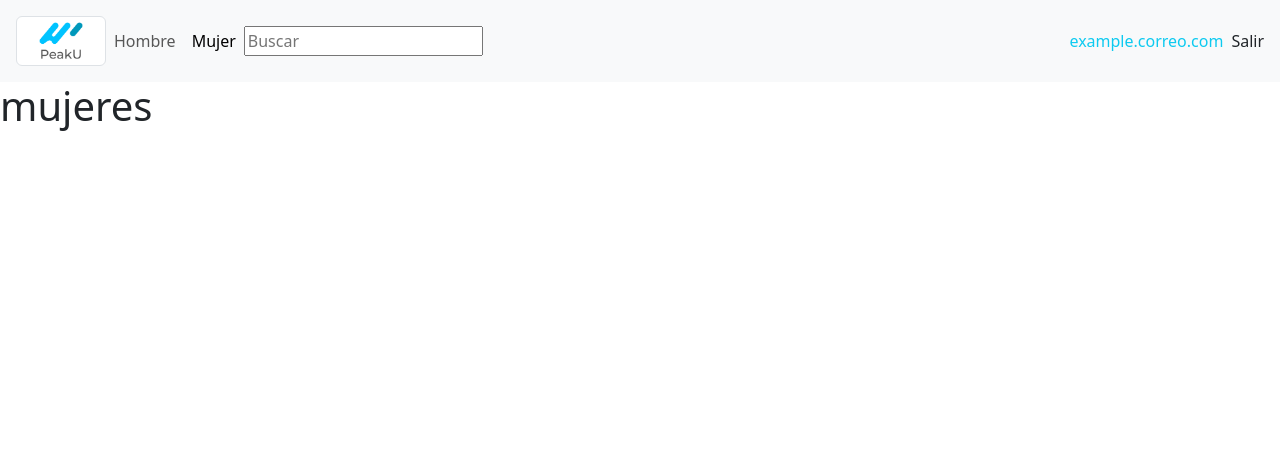
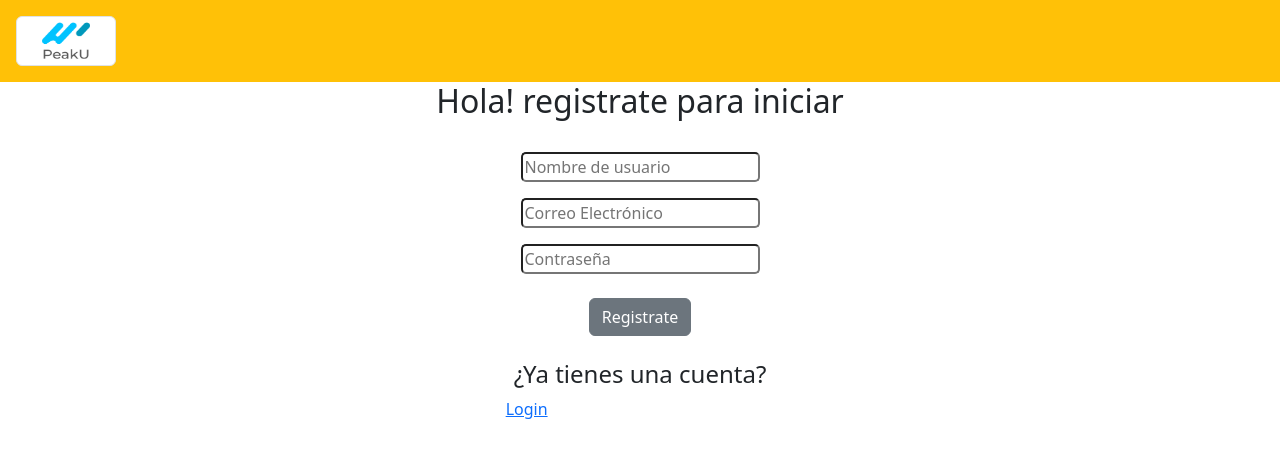
Before and after one commit to Camilo448/project-PeaxU, a React (Vite) app: page / in a window 1280 px wide. Before the commit this address led to /mujer. Shown: the top 458 px of the page. Built offline with nearby package versions, Linux system fonts and the light colour scheme.

Commit message:
feat: create-register-view

```diff
--- /dev/null
+++ b/auth/pages/Register.jsx
@@ -0,0 +1,42 @@
+import React from "react"
+import Logo from '../../assets/logo_peakU.png'
+import '../../src/styles.css'
+
+export const Register = () => {
+
+    return (
+
+        <div className="register">
+            <nav className="navbar navbar-expand-lg navbar-primary bg-warning p-3">
+                <img src={Logo} className='img-fluid img-thumbnail' id='logo' />
+            </nav>
+            <div className="d-flex flex-column justify-content-center align-items-center">
+
+                <div className='register__title'>
+                    <h2>Hola! registrate para iniciar</h2>
+                </div>
+
+                <div className='register__data-register d-flex flex-column mt-3'>
+                    <input className="m-2" type="nombreUsuario" placeholder='Nombre de usuario' id='name'/>
+                    <input className="m-2" type="correo" placeholder='Correo Electrónico' id='email' />
+                    <input className="m-2" type="contraseña" placeholder='Contraseña' id='pass' />
+                </div>
+
+                <button className="btn btn-secondary m-3">Registrate</button>
+
+                <div className='register__container'>
+
+                    <div className='register__link--text m-2'>
+                        <h4>¿Ya tienes una cuenta?</h4>
+                    </div>
+
+                    <div className='register__link--color d-flex align-self-end'>
+                        <a href="link-login">Login</a>
+                    </div>
+
+                </div>
+
+            </div>
+        </div>
+    )
+  }
--- a/src/main.jsx
+++ b/src/main.jsx
@@ -1,14 +1,15 @@
 import React from 'react';
 import ReactDOM from 'react-dom/client';
-import { App } from './App';
+//import { App } from './App';
 import { BrowserRouter } from 'react-router-dom';
+import { Register } from '../auth/pages/Register';
 
 
 
 ReactDOM.createRoot(document.getElementById('root')).render(
   <React.StrictMode>
     <BrowserRouter>
-      <App/>
+      <Register/>
     </BrowserRouter>
   </React.StrictMode>
 
--- a/src/styles.css
+++ b/src/styles.css
@@ -2,3 +2,7 @@
     height: 50px;
     width: 100px;
 }
+
+.register__data-register input {
+    border-radius: 5px;
+}
```
